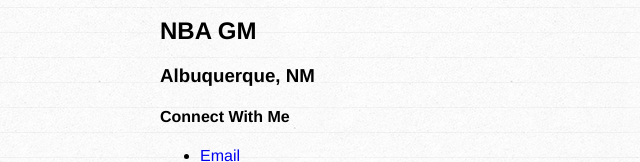
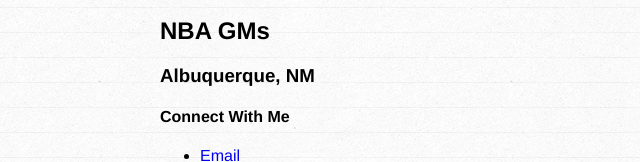
Before and after one commit to eemash/eemash.github.io, a plain HTML site: page index.html in a window 1280 px wide. Shown: the part 353-515 px from the top of the page, 0-640 px from the left. Drawn offline with Linux system fonts and the light colour scheme.

Commit message:
Update index.html

```diff
--- a/index.html
+++ b/index.html
@@ -11,7 +11,7 @@
     <p>
       <img src="walter.jpg">
     </p>
-    <h2>NBA GM</h2>
+    <h2>NBA GMs</h2>
     <h3>Albuquerque, NM</h3>
     <section>
       <h4>Connect With Me</h4>
```
